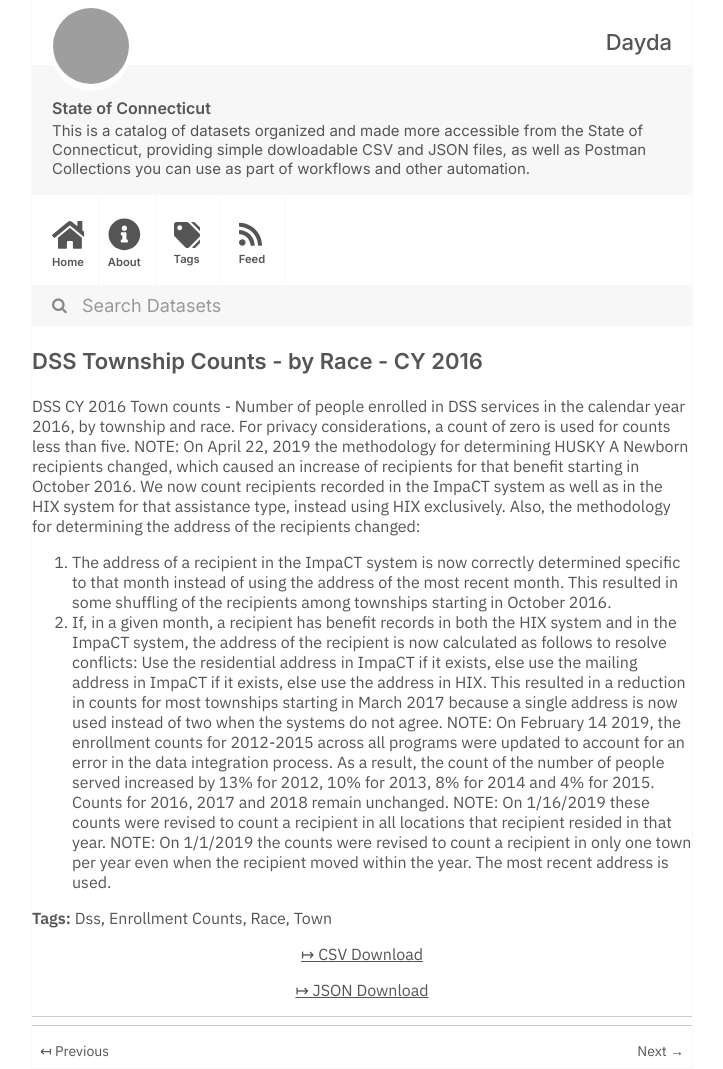
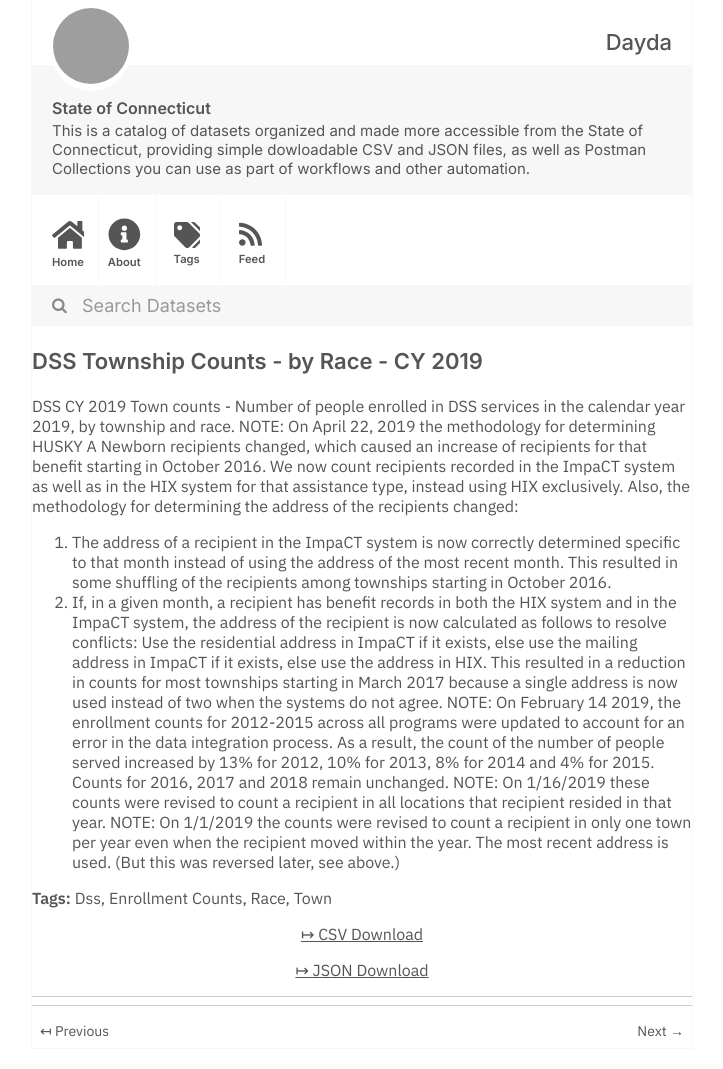
Before and after one commit to dayda-entities/state-of-connecticut, a Jekyll site: the page built from _posts/2020-11-12-dss-township-counts-by-race-cy.md, in a window 1280 px wide. Shown: the whole page, without its empty margins (278-1001 px from the left). Built offline with Jekyll 4.4.1, drawn with Linux system fonts in a browser that asks for light colours; grey boxes are pictures that could not be loaded.

```diff
--- a/_posts/2020-11-12-dss-township-counts-by-race-cy.md
+++ b/_posts/2020-11-12-dss-township-counts-by-race-cy.md
@@ -1,7 +1,7 @@
 ---
-title: DSS Township Counts - by Race - CY 2016
-created: '2020-11-12T14:56:52.645980'
-modified: '2020-12-04T18:57:34.855312'
+title: DSS Township Counts - by Race - CY 2019
+created: '2020-11-12T14:55:06.975948'
+modified: '2020-12-04T18:55:51.023750'
 state: active
 type: dataset
 tags:
@@ -11,17 +11,16 @@ tags:
   - Town
 groups:
   - Local Government
-csv_url: 'https://data.ct.gov/api/views/mcjc-r93f/rows.csv?accessType=DOWNLOAD'
-json_url: 'https://data.ct.gov/api/views/mcjc-r93f/rows.json?accessType=DOWNLOAD'
+csv_url: 'https://data.ct.gov/api/views/afyg-6pcg/rows.csv?accessType=DOWNLOAD'
+json_url: 'https://data.ct.gov/api/views/afyg-6pcg/rows.json?accessType=DOWNLOAD'
 layout: post
 
 ---
-DSS CY 2016 Town counts - Number of people enrolled in DSS services in the calendar year 2016, by township and race.
-For privacy considerations, a count of zero is used for counts less than five.
+DSS CY 2019 Town counts - Number of people enrolled in DSS services in the calendar year 2019, by township and race.
 NOTE: On April 22, 2019 the methodology for determining HUSKY A Newborn recipients changed, which caused an increase of recipients for that benefit starting in October 2016. We now count recipients recorded in the ImpaCT system as well as in the HIX system for that assistance type, instead using HIX exclusively.
 Also, the methodology for determining the address of the recipients changed:
 1. The address of a recipient in the ImpaCT system is now correctly determined specific to that month instead of using the address of the most recent month. This resulted in some shuffling of the recipients among townships starting in October 2016.
 2. If, in a given month, a recipient has benefit records in both the HIX system and in the ImpaCT system, the address of the recipient is now calculated as follows to resolve conflicts: Use the residential address in ImpaCT if it exists, else use the mailing address in ImpaCT if it exists, else use the address in HIX. This resulted in a reduction in counts for most townships starting in March 2017 because a single address is now used instead of two when the systems do not agree.
 NOTE: On February 14 2019, the enrollment counts for 2012-2015 across all programs were updated to account for an error in the data integration process. As a result, the count of the number of people served increased by 13% for 2012, 10% for 2013, 8% for 2014 and 4% for 2015. Counts for 2016, 2017 and 2018 remain unchanged.
 NOTE: On 1/16/2019 these counts were revised to count a recipient in all locations that recipient resided in that year.
-NOTE: On 1/1/2019 the counts were revised to count a recipient in only one town per year even when the recipient moved within the year. The most recent address is used.
+NOTE: On 1/1/2019 the counts were revised to count a recipient in only one town per year even when the recipient moved within the year. The most recent address is used. (But this was reversed later, see above.)
```
